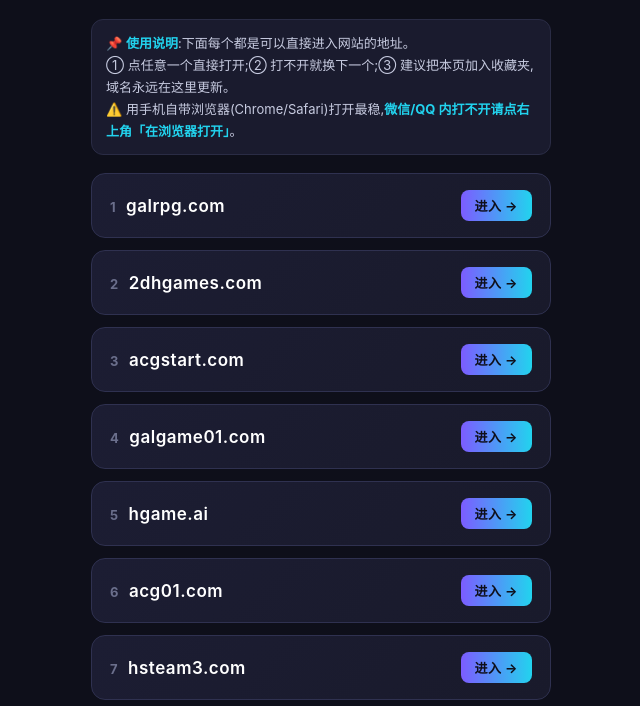
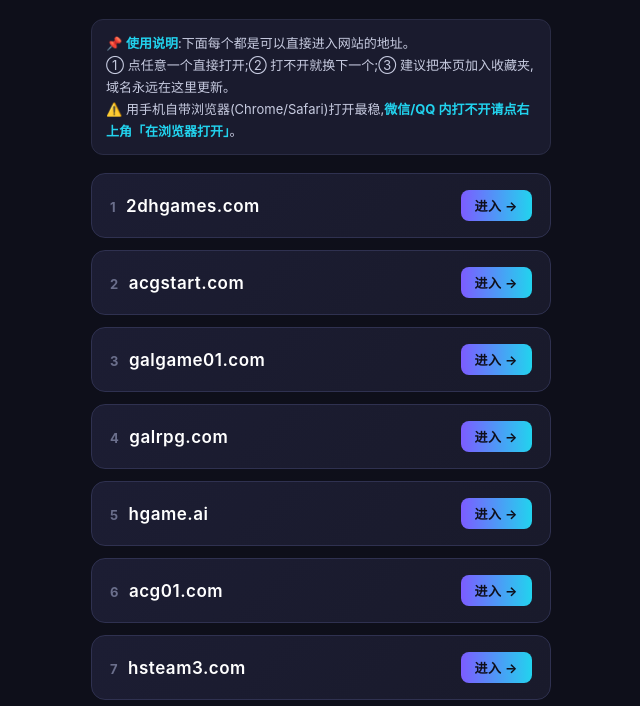
Before and after one commit to 2acg/2acg.github.io, a plain HTML site: page index.html in a window 1280 px wide. Shown: the part 94-800 px from the top of the page, without its empty margins (319-959 px from the left). Drawn offline with Linux system fonts and the light colour scheme.

Commit message:
auto: 刷新可直连备用域名

```diff
--- a/index.html
+++ b/index.html
@@ -16,15 +16,15 @@ a.dom:active{transform:scale(.98)}a.dom .go{font-size:13px;font-weight:700;color
 <div class="sub">收藏本页 ⭐ 任何一个网址打不开,就点下一个 —— 总有一个能进</div>
 <div class="tip">📌 <b>使用说明</b>:下面每个都是可以直接进入网站的地址。<br>① 点任意一个直接打开;② 打不开就换下一个;③ 建议把本页加入收藏夹,域名永远在这里更新。<br>⚠️ 用手机自带浏览器(Chrome/Safari)打开最稳,<b>微信/QQ 内打不开请点右上角「在浏览器打开」</b>。</div>
 <div class="list">
-<a class="dom" href="https://galrpg.com/" rel="noopener"><span><span class="idx">1</span>galrpg.com</span><span class="go">进入 →</span></a>
-<a class="dom" href="https://2dhgames.com/" rel="noopener"><span><span class="idx">2</span>2dhgames.com</span><span class="go">进入 →</span></a>
-<a class="dom" href="https://acgstart.com/" rel="noopener"><span><span class="idx">3</span>acgstart.com</span><span class="go">进入 →</span></a>
-<a class="dom" href="https://galgame01.com/" rel="noopener"><span><span class="idx">4</span>galgame01.com</span><span class="go">进入 →</span></a>
+<a class="dom" href="https://2dhgames.com/" rel="noopener"><span><span class="idx">1</span>2dhgames.com</span><span class="go">进入 →</span></a>
+<a class="dom" href="https://acgstart.com/" rel="noopener"><span><span class="idx">2</span>acgstart.com</span><span class="go">进入 →</span></a>
+<a class="dom" href="https://galgame01.com/" rel="noopener"><span><span class="idx">3</span>galgame01.com</span><span class="go">进入 →</span></a>
+<a class="dom" href="https://galrpg.com/" rel="noopener"><span><span class="idx">4</span>galrpg.com</span><span class="go">进入 →</span></a>
 <a class="dom" href="https://hgame.ai/" rel="noopener"><span><span class="idx">5</span>hgame.ai</span><span class="go">进入 →</span></a>
 <a class="dom" href="https://acg01.com/" rel="noopener"><span><span class="idx">6</span>acg01.com</span><span class="go">进入 →</span></a>
 <a class="dom" href="https://hsteam3.com/" rel="noopener"><span><span class="idx">7</span>hsteam3.com</span><span class="go">进入 →</span></a>
 <a class="dom" href="https://hsteam6.com/" rel="noopener"><span><span class="idx">8</span>hsteam6.com</span><span class="go">进入 →</span></a>
 </div>
 <div class="foot">本页地址固定不变 · 域名自动更新<br><span class="copy" id="cp">📋 复制全部网址</span></div>
-<script>var D=["galrpg.com","2dhgames.com","acgstart.com","galgame01.com","hgame.ai","acg01.com","hsteam3.com","hsteam6.com"];document.getElementById('cp').onclick=function(){var t=D.map(function(d){return 'https://'+d;}).join('\n');navigator.clipboard&&navigator.clipboard.writeText(t);this.textContent='✅ 已复制';};</script>
+<script>var D=["2dhgames.com","acgstart.com","galgame01.com","galrpg.com","hgame.ai","acg01.com","hsteam3.com","hsteam6.com"];document.getElementById('cp').onclick=function(){var t=D.map(function(d){return 'https://'+d;}).join('\n');navigator.clipboard&&navigator.clipboard.writeText(t);this.textContent='✅ 已复制';};</script>
 </body></html>
```
